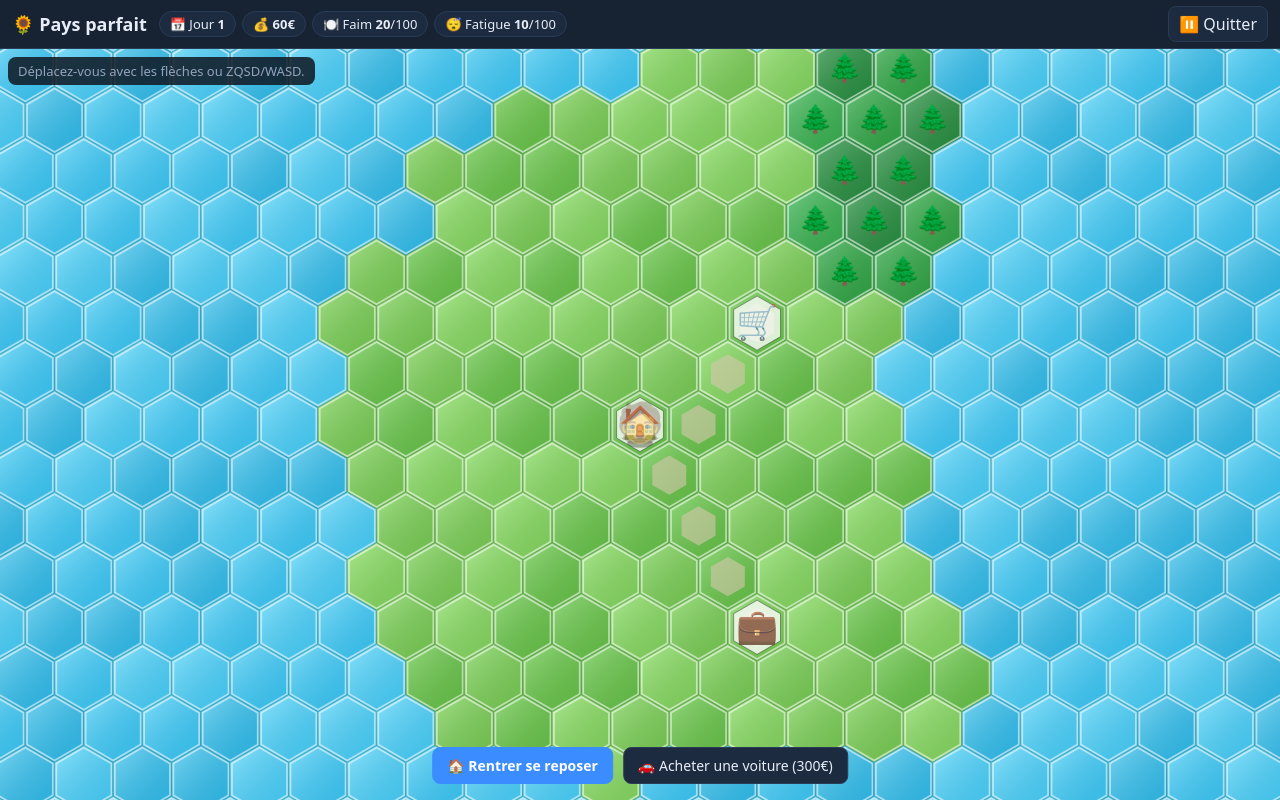
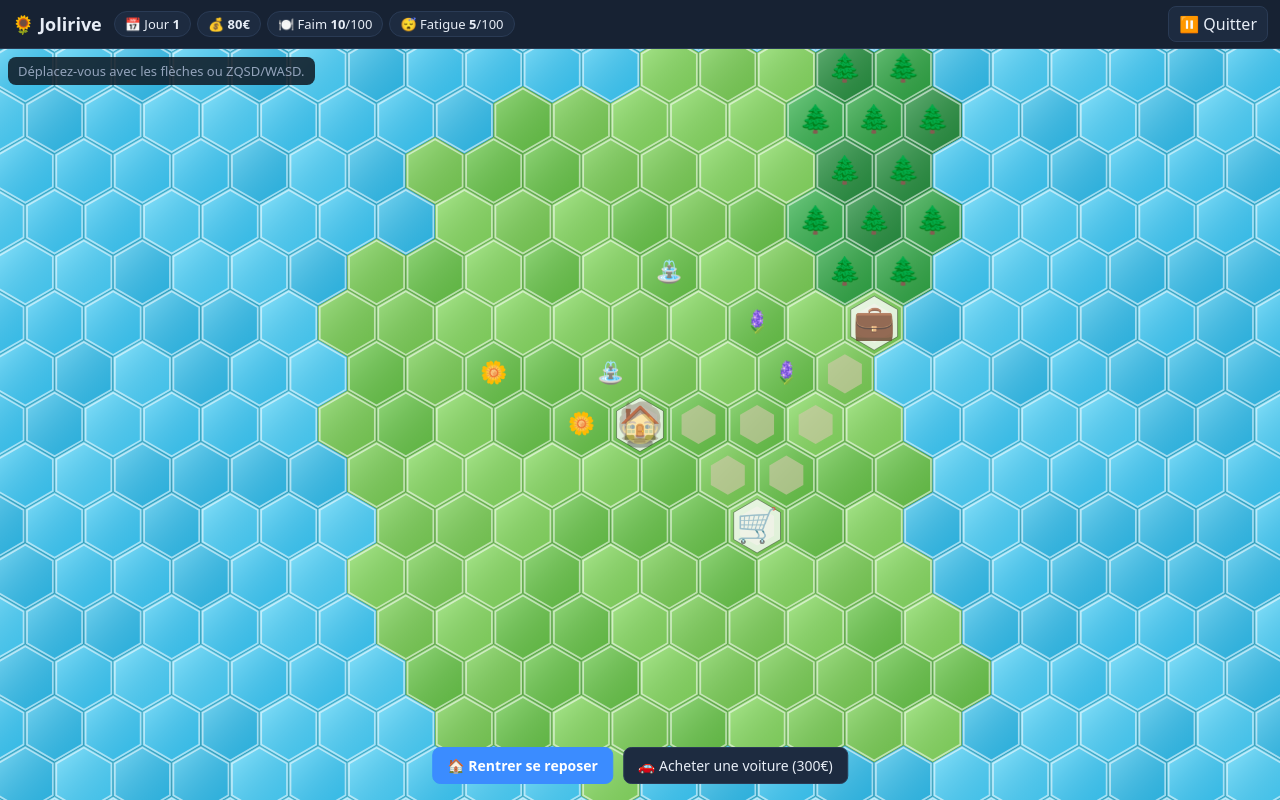
Before and after one commit to nicolyren/concorde, a website built with Vite: page index.html in a window 1280 px wide. Both pictures are taken after a click on the button "🌻 Vivre dans un pays parfait". Built offline with nearby package versions, Linux system fonts and the light colour scheme.

Commit message:
Donne un nom et un petit charme au pays généré
Chaque nouvelle partie du mode « Pays parfait » tire un nom de pays
(ex. Bellefontaine, Jolival) affiché en haut de l'écran et dans le
message de bienvenue, déterministe pour une même graine. Quelques
touches décoratives (fleurs, fontaine, bancs) apparaissent autour de
la maison, purement visuelles. Conditions de départ plus généreuses :
budget à 80€ (au lieu de 60), faim et fatigue basses au démarrage.

Co-Authored-By: Claude Sonnet 5 <noreply@anthropic.com>

```diff
--- a/index.html
+++ b/index.html
@@ -60,7 +60,7 @@
   </div>
   <div id="life" class="hidden">
     <header id="life-top">
-      <div class="brand">🌻 <b>Pays parfait</b></div>
+      <div class="brand">🌻 <b id="life-name">Pays parfait</b></div>
       <div id="life-stats"></div>
       <div class="top-actions">
         <button id="life-quit">⏸️ Quitter</button>
--- a/src/core/life.ts
+++ b/src/core/life.ts
@@ -10,10 +10,13 @@ export interface LifeTile {
   building: LifeBuilding | null;
   /** Route/trottoir : réservé aux voitures en mode conduite, libre pour les piétons. */
   road: boolean;
+  /** Décor purement visuel (fleurs, fontaine, banc…), sans effet de jeu. */
+  decor: string | null;
 }
 
 export interface LifeState {
   seed: number;
+  name: string;
   W: number;
   H: number;
   tiles: LifeTile[];
@@ -46,7 +49,16 @@ export const HUNGER_PER_WORK = 30;
 export const FATIGUE_PER_WORK = 25;
 export const CAR_COST = 300;
 export const CAR_SPEED_MULT = 2.2;
-export const START_BUDGET = 60;
+export const START_BUDGET = 80;
+const DECOR = ['🌷', '🌼', '🪻', '⛲', '🪑'];
+const NAME_PREFIX = ['Belle', 'Claire', 'Joli', 'Douce', 'Riante', 'Sereine', 'Verte', 'Haute', 'Bonne', 'Chère'];
+const NAME_ROOT = ['fontaine', 'val', 'mont', 'rive', 'bourg', 'champs', 'bois', 'lac', 'plaine', 'colline'];
+
+function pickName(rng: () => number): string {
+  const p = NAME_PREFIX[Math.floor(rng() * NAME_PREFIX.length)];
+  const r = NAME_ROOT[Math.floor(rng() * NAME_ROOT.length)];
+  return p + r;
+}
 
 /** Plus court chemin (en tuiles franchissables) entre deux cases, pour tracer les routes. */
 function roadPath(tiles: LifeTile[], W: number, H: number, from: number, to: number): number[] {
@@ -77,8 +89,9 @@ function roadPath(tiles: LifeTile[], W: number, H: number, from: number, to: num
 /** Un petit pays déjà parfaitement en place : on ne le construit pas, on y vit. */
 export function newLife(seed: number = Date.now() >>> 0): LifeState {
   const { tiles: genTiles, capital } = generateMap(seed, LIFE_W, LIFE_H);
-  const tiles: LifeTile[] = genTiles.map((t) => ({ terrain: t.terrain, building: null, road: false }));
+  const tiles: LifeTile[] = genTiles.map((t) => ({ terrain: t.terrain, building: null, road: false, decor: null }));
   const rng = makeRng((seed ^ 0x51ed9a3) >>> 0);
+  const name = pickName(rng);
   const cand: number[] = [];
   for (let i = 0; i < tiles.length; i++) {
     if (tiles[i].terrain === 'plain' && hexDist(i, capital, LIFE_W) >= 2 && hexDist(i, capital, LIFE_W) <= 6) cand.push(i);
@@ -100,10 +113,22 @@ export function newLife(seed: number = Date.now() >>> 0): LifeState {
   for (const i of roadPath(tiles, LIFE_W, LIFE_H, capital, shop)) tiles[i].road = true;
   for (const i of roadPath(tiles, LIFE_W, LIFE_H, capital, job)) tiles[i].road = true;
   for (const i of roadPath(tiles, LIFE_W, LIFE_H, shop, job)) tiles[i].road = true;
+  // Petites touches décoratives (fleurs, fontaine, bancs) autour de la maison : un pays
+  // qu'on a envie d'habiter, sans impact sur le jeu.
+  let decorLeft = 6;
+  for (let i = 0; i < tiles.length && decorLeft > 0; i++) {
+    const t = tiles[i];
+    if (t.building || t.road || t.terrain !== 'plain') continue;
+    if (hexDist(i, capital, LIFE_W) > 3) continue;
+    if (rng() < 0.3) {
+      t.decor = DECOR[Math.floor(rng() * DECOR.length)];
+      decorLeft--;
+    }
+  }
   return {
-    seed, W: LIFE_W, H: LIFE_H, tiles, home: capital, shop, job,
-    day: 1, budget: START_BUDGET, hunger: 20, fatigue: 10, hasCar: false, driving: false,
-    log: ['Bienvenue dans votre nouvelle vie !'],
+    seed, name, W: LIFE_W, H: LIFE_H, tiles, home: capital, shop, job,
+    day: 1, budget: START_BUDGET, hunger: 10, fatigue: 5, hasCar: false, driving: false,
+    log: [`Bienvenue à ${name}, votre nouveau pays !`],
   };
 }
 
@@ -163,7 +188,11 @@ export function deserializeLife(raw: string): LifeState | null {
     if (s.fatigue === undefined) s.fatigue = 0;
     if (s.hasCar === undefined) s.hasCar = false;
     if (s.driving === undefined) s.driving = false;
-    for (const t of s.tiles) if (t.road === undefined) t.road = false;
+    if (!s.name) s.name = 'Pays parfait';
+    for (const t of s.tiles) {
+      if (t.road === undefined) t.road = false;
+      if (t.decor === undefined) t.decor = null;
+    }
     return s;
   } catch {
     return null;
--- a/src/main.ts
+++ b/src/main.ts
@@ -325,6 +325,7 @@ let lifeLast = 0;
 
 function renderLifeHud() {
   if (!life) return;
+  $('life-name').textContent = life.name;
   const hungry = life.hunger >= 70;
   const tired = life.fatigue >= 70;
   $('life-stats').innerHTML = `
@@ -383,7 +384,7 @@ function startLifeLoop() {
 $('home-new-life').addEventListener('click', () => {
   life = loadLifeSave() ?? newLife();
   showLife();
-  toast('Bienvenue ! Déplacez-vous pour aller faire vos courses, travailler, ou rentrer vous reposer.');
+  toast(`Bienvenue à ${life.name} ! Déplacez-vous pour aller faire vos courses, travailler, ou rentrer vous reposer.`);
 });
 $('life-quit').addEventListener('click', quitLife);
 $('life-actions').addEventListener('click', (e) => {
--- a/src/ui/lifeview.ts
+++ b/src/ui/lifeview.ts
@@ -170,6 +170,11 @@ export class LifeView {
         ctx.textAlign = 'center';
         ctx.textBaseline = 'middle';
         ctx.fillText('🌲', sp.x, sp.y);
+      } else if (t.decor && !t.building) {
+        ctx.font = `${r * 0.65}px system-ui`;
+        ctx.textAlign = 'center';
+        ctx.textBaseline = 'middle';
+        ctx.fillText(t.decor, sp.x, sp.y);
       }
       ctx.strokeStyle = 'rgba(255,255,255,.55)';
       ctx.lineWidth = Math.max(1, r * 0.05);
```
